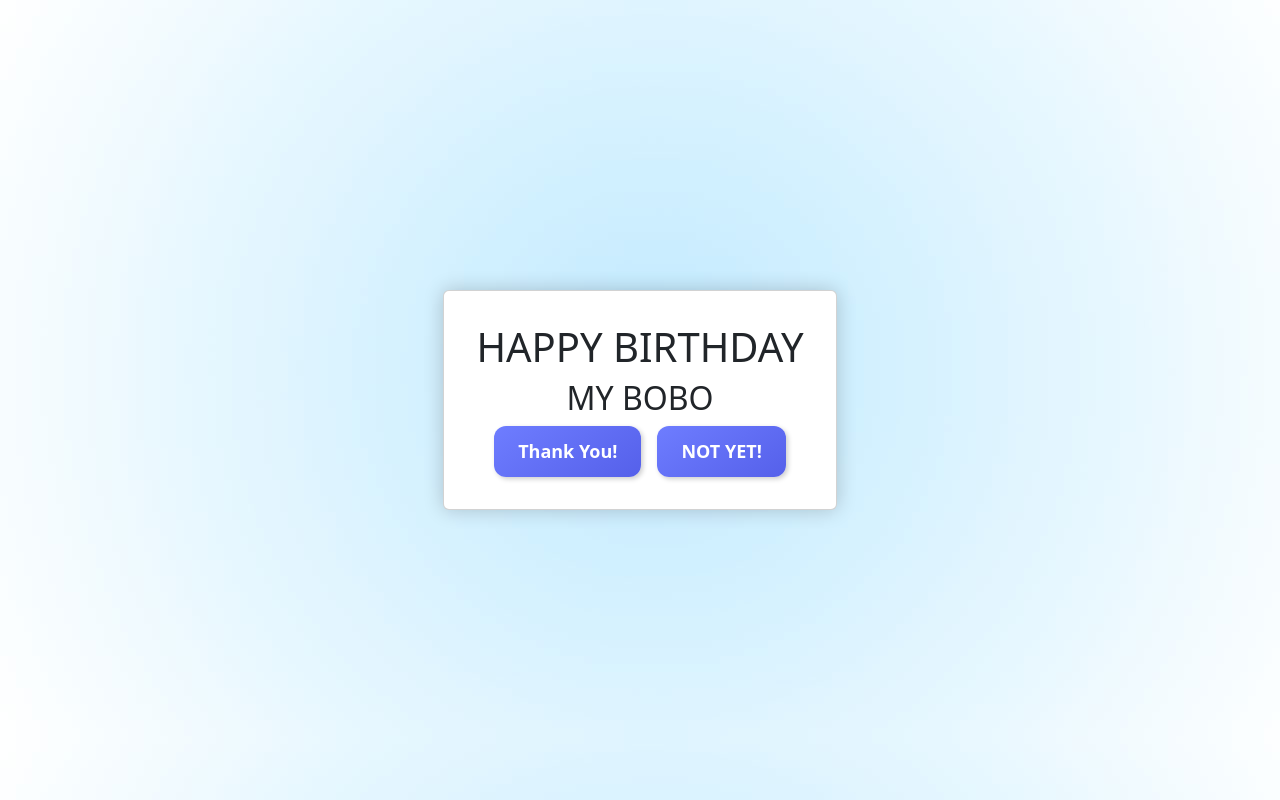
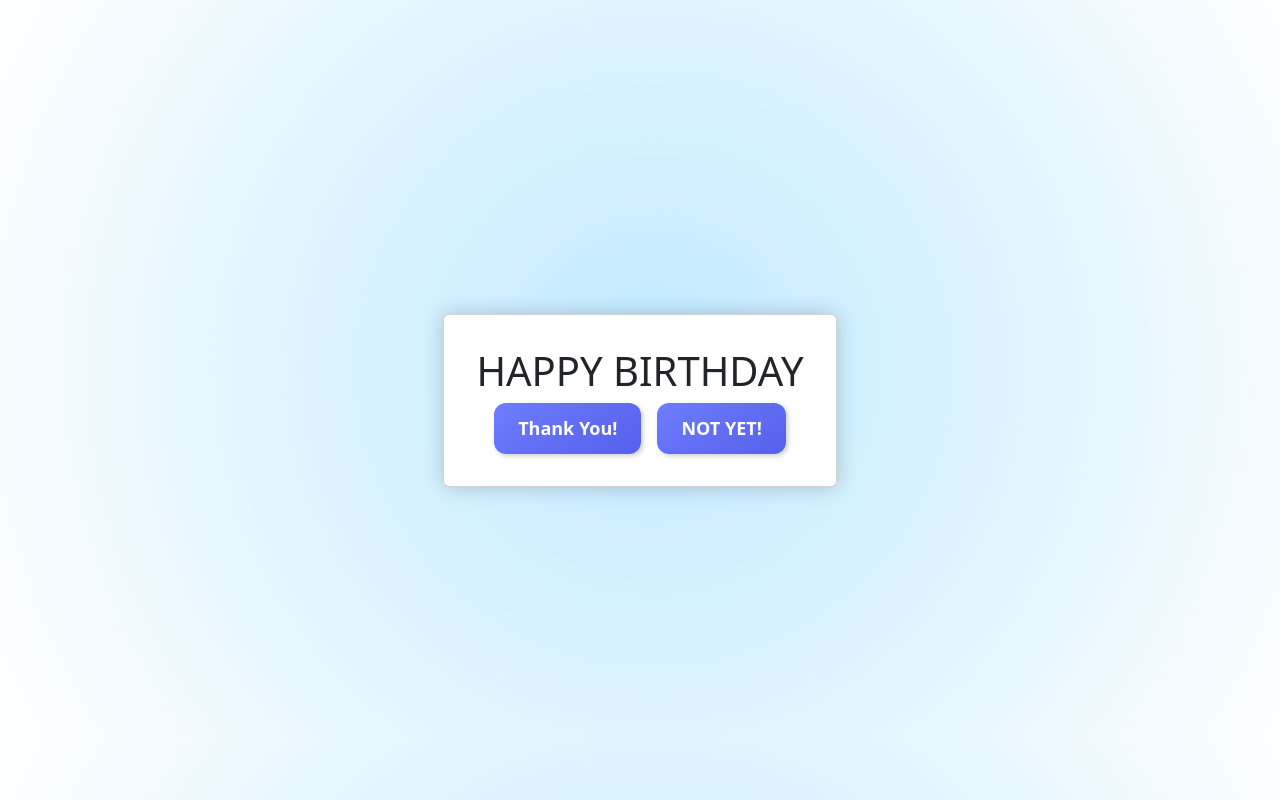
Before and after one commit to tty243/birthday1, a plain HTML site: page index.html in a window 1280 px wide. Drawn offline with nearby package versions, Linux system fonts and the light colour scheme.

Commit message:
Update index.html

```diff
--- a/index.html
+++ b/index.html
@@ -3,7 +3,7 @@
 <head>
     <meta charset="UTF-8">
     <meta name="viewport" content="width=device-width, initial-scale=1.0">
-    <title>bobo's birthday</title>
+    <title>birthday</title>
     <link href="https://cdn.jsdelivr.net/npm/bootstrap@5.3.3/dist/css/bootstrap.min.css" rel="stylesheet">
 
     <style>
@@ -119,7 +119,7 @@
     <div id="balloon-container"></div>
     <div class="card">
         <h1 class="card-title">HAPPY BIRTHDAY</h1>
-        <h2 class="card-text">MY BOBO</h2>
+
 
         <!-- Buttons centered horizontally -->
         <div class="centered-buttons">
```
